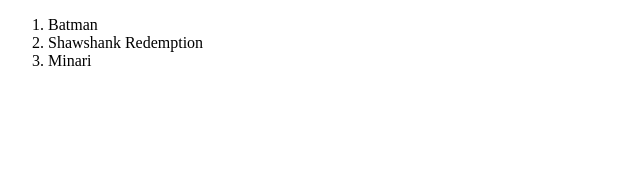
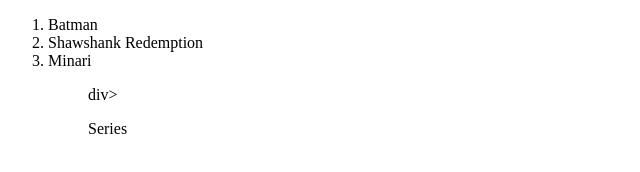
Before and after one commit to FennyZawadi/practice, a plain HTML site: page index.html in a window 1280 px wide. Shown: the part 264-436 px from the top of the page, 0-640 px from the left. Drawn offline with Linux system fonts and the light colour scheme.

Commit message:
added another paragraph

```diff
--- a/index.html
+++ b/index.html
@@ -23,7 +23,11 @@
                     <li>Batman</li>
                     <li>Shawshank Redemption</li>
                     <li>Minari</li>
-                    <ol>
+                <ol>
+            <p>
+        div>
+    <p>Series</p>
+    <div>
 </body>
 
 </html>
```
